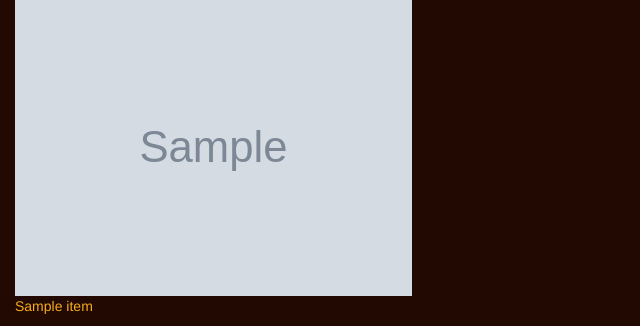
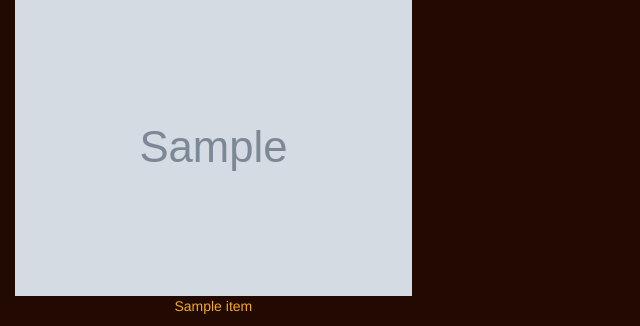
Before and after one commit to CoreyGaunt/Web-Scraping-Challenge, a Flask app: page / in a window 1280 px wide. Shown: the part 1168-1494 px from the top of the page, without its empty margins (0-640 px from the left). Run offline with Flask 2, Linux system fonts and the light colour scheme; grey boxes marked "Sample" are stand-in pictures; a database or web service that is not in the repository returns one stand-in record (values such as "Sample title"); some libraries are stand-ins or nearby versions.

Commit message:
testing 3

```diff
--- a/Missions_to_Mars/templates/index.html
+++ b/Missions_to_Mars/templates/index.html
@@ -59,7 +59,7 @@
                 <div class="row">
                     {% for item in mars.hemispheres %}
                     <div class="col-md-6">
-                        <div class="card">
+                        <div class="card"style="text-align:center;">
                             <img class="card-img-top" src="{{ item.img_url }}"style="max-width:100%; max-height: auto;" />
                             <div class="card-body">
                                 <p class="card-text">{{ item.title }}</p>
```
